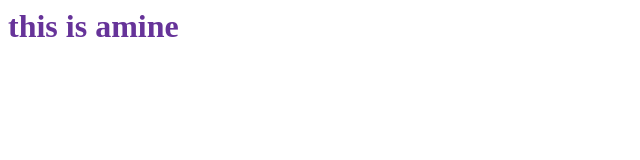
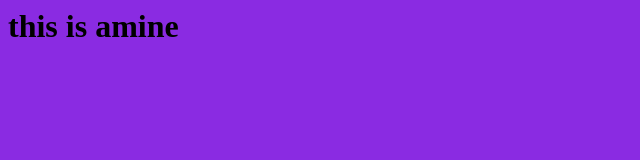
Before and after one commit to aminesmihi/test, a plain HTML site: page index.html in a window 1280 px wide. Shown: the whole page, without its empty margins (0-640 px from the left). Drawn offline with Linux system fonts and the light colour scheme.

Commit message:
changing style backgournd

```diff
--- a/style.css
+++ b/style.css
@@ -1,3 +1,6 @@
 H1{
-    color: rebeccapurple;
+    color: black;
 }
+body{
+    background-color: blueviolet    ;
+}
```
